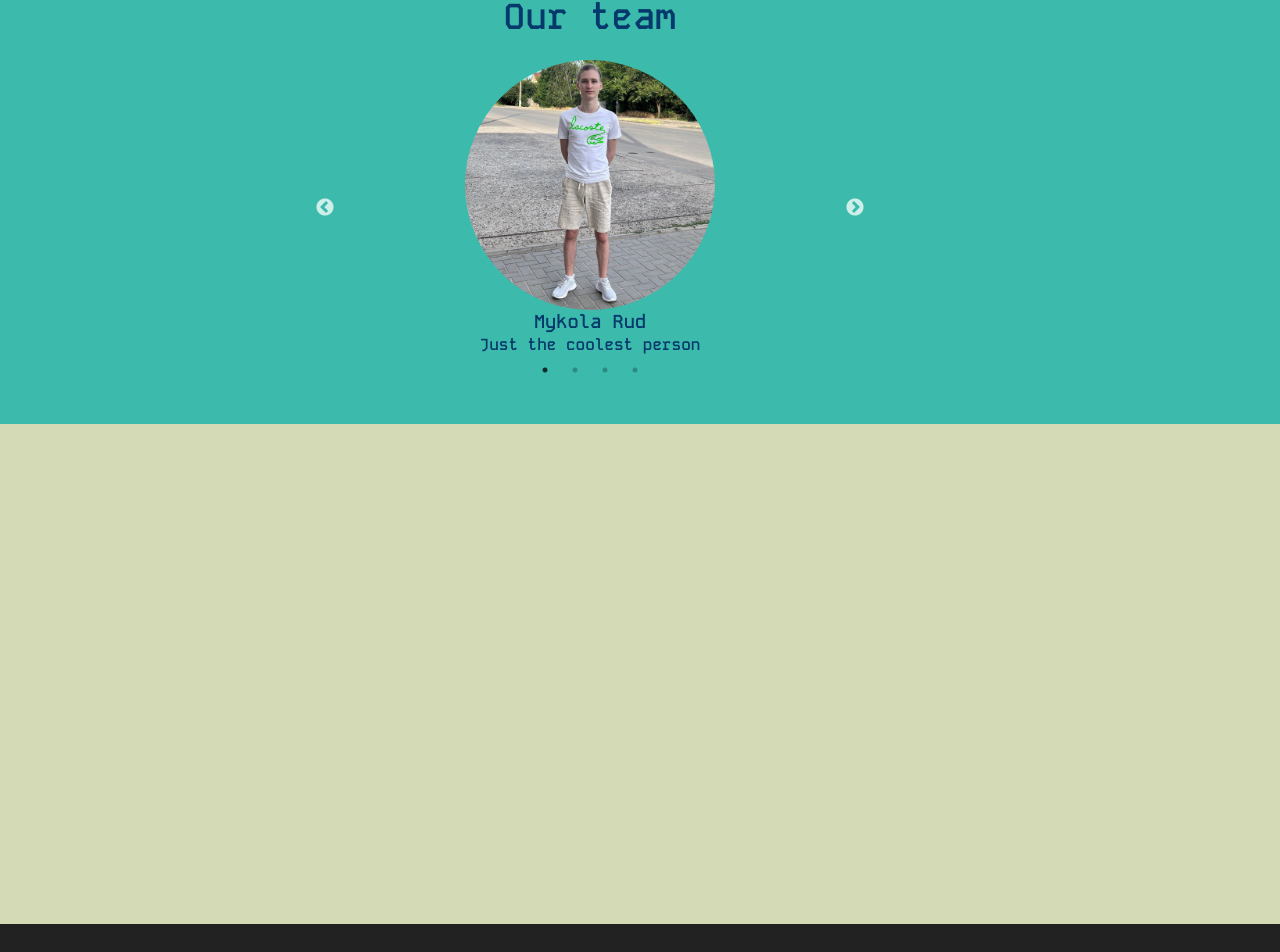
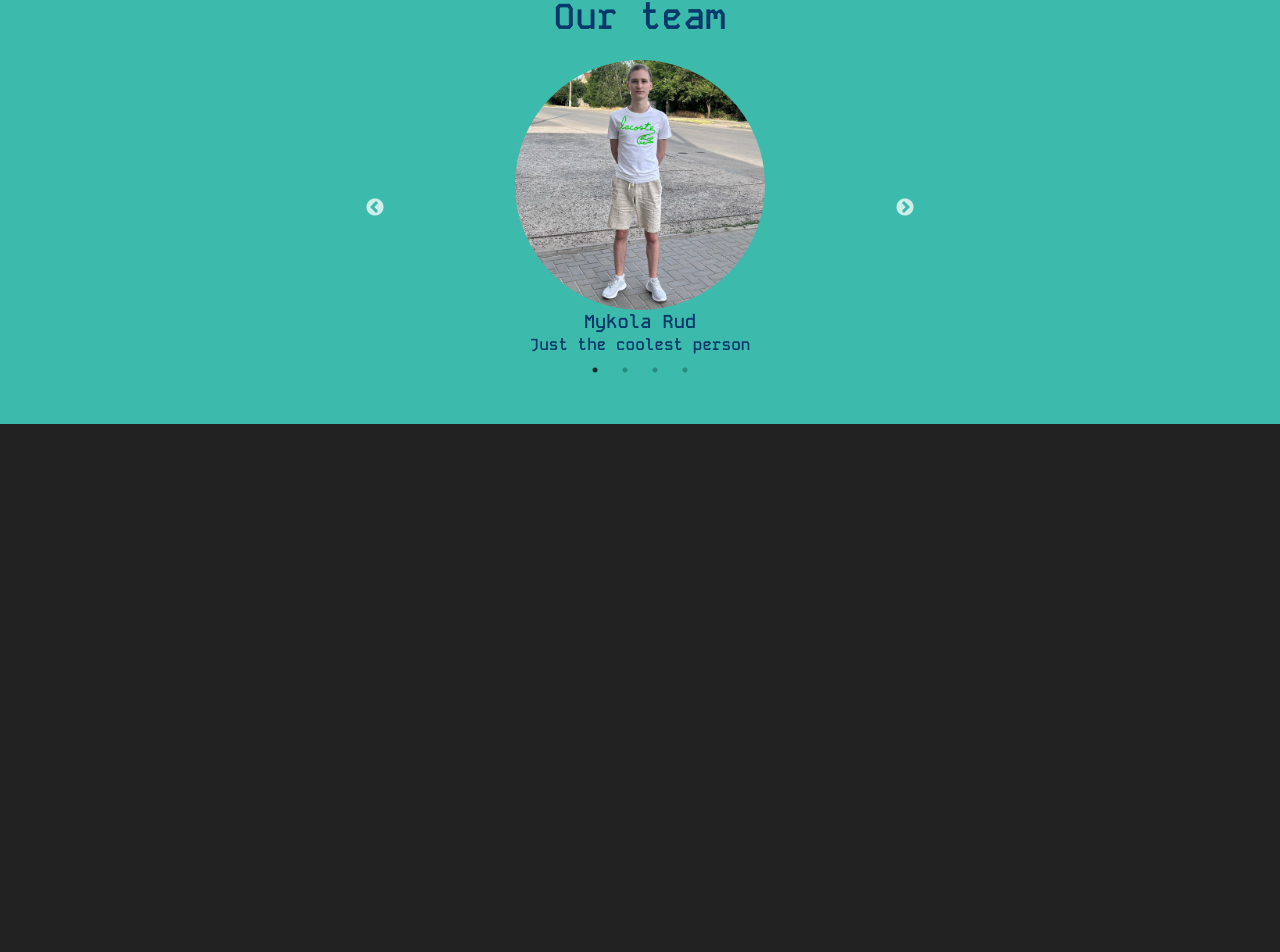
Before and after one commit to poravoz/BrainStorm, a React (Create React App) app in the folder frontend/: page / in a window 1280 px wide. Shown: the part 1376-2328 px from the top of the page. After the commit the page ends 1800 px from the top, so only its background shows below. Built offline with nearby package versions, Linux system fonts and the light colour scheme; the HTML template or start-up script is replaced by a standard one.

Commit message:
06.03.2024

```diff
--- a/frontend/src/App.tsx
+++ b/frontend/src/App.tsx
@@ -3,8 +3,6 @@ import NavigationBar from "./components/navigation/navigation";
 import AboutUs from "./components/about-us/about-us";
 import Transition from "./components/transition/transition"
 import OurTeam from "./components/our-team/our-team";
-import ContactUs from "./components/contact-us/contact-us";
-import Footer from "./components/footer/footet";
 
 function App() {
   return (
@@ -14,8 +12,6 @@ function App() {
       <AboutUs />
       <Transition />
       <OurTeam />
-      <ContactUs />
-      <Footer />
    </>
   );
 }
--- a/frontend/src/components/contact-us/contact-us.css
+++ /dev/null
@@ -1,5 +0,0 @@
-.container_contact_us {
-    width: 100%;
-    height: 500px;
-    background-color: #D4D9B6;
-}
--- a/frontend/src/components/contact-us/contact-us.tsx
+++ /dev/null
@@ -1,10 +0,0 @@
-import "./contact-us.css"
-
-const ContactUs = () => {
-    return (
-        <div className="container_contact_us">
-        </div>
-    )
-}
-
-export default ContactUs;
--- a/frontend/src/components/header/header.css
+++ b/frontend/src/components/header/header.css
@@ -51,6 +51,7 @@
     left: 10px;
     bottom: 5px;
     color: #05386b;
+    width: 100px;
 }
 
 .mdEmail_header {
--- a/frontend/src/components/our-team/our-team.css
+++ b/frontend/src/components/our-team/our-team.css
@@ -10,7 +10,6 @@
     position: relative;
     top: 120px;
     text-align: center;
-    right: 50px;
     font-size: 36px;
     color: #05386b;
 }
@@ -20,7 +19,6 @@
     margin: 0 auto;
     top: 140px;
     width: 500px;
-    right: 50px;
 }
 
 .img_our_team {
@@ -39,13 +37,8 @@
     color: #05386b;
 }
 
-@media (max-width:360px) {
-    .container_our_team {
-        display: none;
-    }
-}
+@media (max-width:1250px) {
 
-@media (max-width:1250px) {
     .img_our_team {
         width: 100px;
         height: 100px;
```
